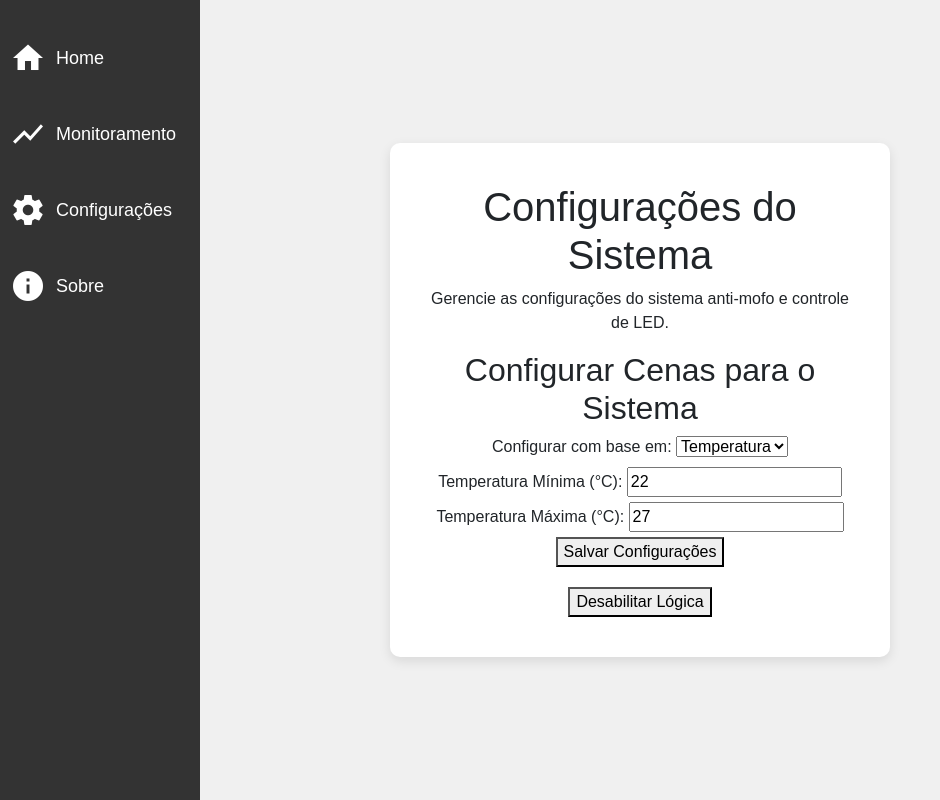
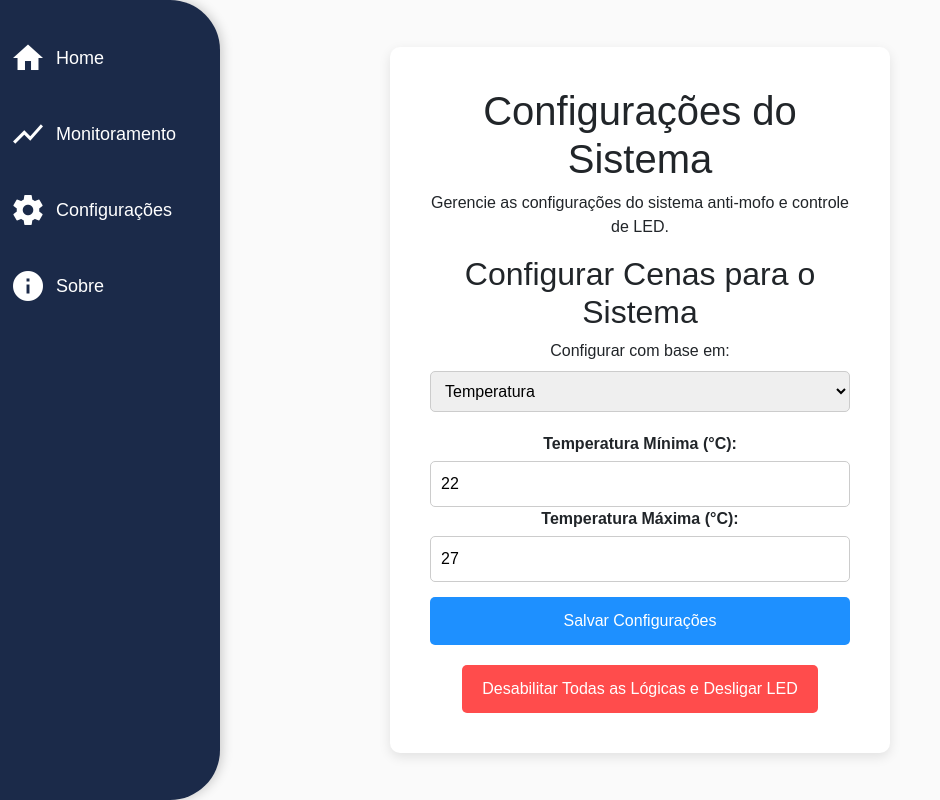
Before and after one commit to Brilhante29/Generic-IoT-backend, a FastAPI app: page /sistema-antimofo/configuracoes in a window 1280 px wide. Shown: the whole page, without its empty margins (0-940 px from the left). Run offline with FastAPI, Linux system fonts and the light colour scheme; some libraries are stand-ins or nearby versions.

Commit message:
feat: melhorando UI

```diff
--- a/app.py
+++ b/app.py
@@ -29,9 +29,12 @@ mqtt_client = mqtt.Client()
 temperature = "N/A"
 humidity = "N/A"
 led_state = "Desligado"
-min_temperature = 22.0  # Valor inicial (padrão)
-max_temperature = 27.0  # Valor inicial (padrão)
-disable_logic = False  # Desativar a lógica de cena inicialmente
+min_temperature = 22.0  # Valor inicial para temperatura mínima
+max_temperature = 27.0  # Valor inicial para temperatura máxima
+min_humidity = 30.0     # Valor inicial para umidade mínima
+max_humidity = 70.0     # Valor inicial para umidade máxima
+logic_enabled = None    # None = lógica desabilitada, "temperature" = lógica de temperatura, "humidity" = lógica de umidade
+manual_led_control = True  # Permitir controle manual do LED (True = sim)
 
 # -------------------- Banco de Dados --------------------
 client = MongoClient("mongodb://localhost:27017/")
@@ -44,110 +47,84 @@ collection = db.sensor_data
 def log_message(level, message):
     print(f"[{level}] {message}")
 
-# Função para validar dados de temperatura e umidade
-def is_valid_data(temp, hum):
+# Função para validar e salvar dados no MongoDB
+def save_to_mongodb(temp, hum):
     try:
         temp = float(temp)
         hum = float(hum)
-        return -50 <= temp <= 100 and 0 <= hum <= 100
+        if -50 <= temp <= 100 and 0 <= hum <= 100:
+            data = {
+                "temperature": temp,
+                "humidity": hum,
+                "timestamp": datetime.utcnow()
+            }
+            collection.insert_one(data)
+            log_message("LOG", f"Dados salvos no MongoDB: {data}")
     except ValueError:
-        return False
+        log_message("ERROR", "Dados inválidos, não salvos no MongoDB.")
 
-# Função para salvar dados válidos no MongoDB
-def save_to_mongodb(temp, hum):
-    if is_valid_data(temp, hum):
-        data = {
-            "temperature": float(temp),
-            "humidity": float(hum),
-            "timestamp": datetime.utcnow()
-        }
-        collection.insert_one(data)
-        log_message("LOG", f"Dados salvos no MongoDB: {data}")
+# Função para aplicar a lógica de cena (umidade ou temperatura)
+def apply_scene_logic(temp=None, hum=None):
+    global led_state, logic_enabled, manual_led_control
 
-# Função para aplicar a lógica de cena com base na temperatura
-def apply_scene_logic(temp=None, hum=None):
-    global led_state
+    log_message("LOG", f"Aplicando lógica: {logic_enabled}")
 
-    log_message("LOG", f"Aplicando lógica de cena. Lógica desativada: {disable_logic}")
+    if logic_enabled == "humidity" and hum is not None:
+        if hum > max_humidity and led_state == "Desligado":
+            log_message("LOG", f"Umidade ({hum}%) acima de {max_humidity}%, ligando o LED.")
+            mqtt_client.publish(mqtt_topic_cmd, "ON")
+            set_led_state("Ligado")
+        elif hum < min_humidity and led_state == "Ligado":
+            log_message("LOG", f"Umidade ({hum}%) abaixo de {min_humidity}%, desligando o LED.")
+            mqtt_client.publish(mqtt_topic_cmd, "OFF")
+            set_led_state("Desligado")
 
-    if disable_logic:
-        log_message("LOG", "Lógica de cena desativada. Desligando o LED.")
-        if led_state == "Ligado":
+    elif logic_enabled == "temperature" and temp is not None:
+        if temp > max_temperature and led_state == "Ligado":
+            log_message("LOG", f"Temperatura ({temp}°C) acima de {max_temperature}°C, desligando o LED.")
             mqtt_client.publish(mqtt_topic_cmd, "OFF")
-            set_led_state("Desligado", temp if temp is not None else hum)
-        return
-
-    try:
-        if temp is not None:
-            temp = float(temp)
-            min_temp = float(min_temperature)
-            max_temp = float(max_temperature)
-
-            # Logica para temperatura permanece como estava
-            if temp > max_temp:
-                log_message("LOG", f"Temperatura ({temp}°C) acima do máximo ({max_temp}°C), desligando o LED.")
-                mqtt_client.publish(mqtt_topic_cmd, "OFF")
-                set_led_state("Desligado", temp)
-            elif temp < min_temp and led_state == "Desligado":
-                log_message("LOG", f"Temperatura ({temp}°C) abaixo do mínimo ({min_temp}°C), ligando o LED.")
-                mqtt_client.publish(mqtt_topic_cmd, "ON")
-                set_led_state("Ligado", temp)
-
-        elif hum is not None:
-            hum = float(hum)
-            min_hum = float(min_humidity)
-            max_hum = float(max_humidity)
-
-            # Lógica para umidade: Ligar o LED se a umidade estiver acima do limite máximo
-            if hum > max_hum and led_state == "Desligado":
-                log_message("LOG", f"Umidade ({hum}%) acima do máximo ({max_hum}%), ligando o LED.")
-                mqtt_client.publish(mqtt_topic_cmd, "ON")
-                set_led_state("Ligado", hum)
-
-            # Desligar o LED se a umidade estiver abaixo do limite mínimo
-            elif hum < min_hum and led_state == "Ligado":
-                log_message("LOG", f"Umidade ({hum}%) abaixo do mínimo ({min_hum}%), desligando o LED.")
-                mqtt_client.publish(mqtt_topic_cmd, "OFF")
-                set_led_state("Desligado", hum)
-
-    except ValueError as e:
-        log_message("ERROR", f"Falha ao converter valores: {e}")
-
+            set_led_state("Desligado")
+        elif temp < min_temperature and led_state == "Desligado":
+            log_message("LOG", f"Temperatura ({temp}°C) abaixo de {min_temperature}°C, ligando o LED.")
+            mqtt_client.publish(mqtt_topic_cmd, "ON")
+            set_led_state("Ligado")
 
 # Função para alterar o estado do LED
-def set_led_state(state, temp):
+def set_led_state(state):
     global led_state
     led_state = state
-    log_message("LOG", f"Dispositivo {state}. Temperatura: {temp}°C")
+    log_message("LOG", f"LED {state}")
 
 # -------------------- Funções MQTT --------------------
 
+# Função para conexão ao MQTT
 def on_connect(client, userdata, flags, rc):
     log_message("LOG", f"Conectado ao Broker MQTT com resultado {rc}")
     client.subscribe(mqtt_topic_temp)
     client.subscribe(mqtt_topic_hum)
 
+# Função para receber mensagens via MQTT
 def on_message(client, userdata, msg):
     global temperature, humidity
     try:
         if msg.topic == mqtt_topic_temp:
             temperature = float(msg.payload.decode("utf-8"))
             log_message("LOG", f"Nova temperatura recebida: {temperature}°C")
-            apply_scene_logic(temperature)
+            apply_scene_logic(temp=temperature)
 
         elif msg.topic == mqtt_topic_hum:
             humidity = float(msg.payload.decode("utf-8"))
             log_message("LOG", f"Nova umidade recebida: {humidity}%")
+            apply_scene_logic(hum=humidity)
             save_to_mongodb(temperature, humidity)
 
     except ValueError:
-        log_message("ERROR", f"Não foi possível converter a mensagem: {msg.payload.decode('utf-8')}")
-    except Exception as e:
-        log_message("ERROR", f"Falha ao processar a mensagem: {e}")
+        log_message("ERROR", f"Erro ao converter a mensagem: {msg.payload.decode('utf-8')}")
 
 mqtt_client.on_connect = on_connect
 mqtt_client.on_message = on_message
 
+# Iniciar o cliente MQTT
 def start_mqtt():
     mqtt_client.connect(mqtt_broker, mqtt_port, 60)
     mqtt_client.loop_forever()
@@ -157,7 +134,6 @@ mqtt_thread.daemon = True
 mqtt_thread.start()
 
 # -------------------- Rotas de API --------------------
-
 @app.get("/sistema-antimofo", response_class=HTMLResponse)
 async def root():
     return RedirectResponse(url="/sistema-antimofo/home")
@@ -178,67 +154,72 @@ async def configuracoes(request: Request):
 async def sobre(request: Request):
     return templates.TemplateResponse("sobre.html", {"request": request})
 
-@app.post("/api/toggle-logic")
-async def toggle_logic():
-    global disable_logic
-    disable_logic = not disable_logic
-    message = "Lógica de cena desabilitada!" if disable_logic else "Lógica de cena habilitada!"
-
-    if disable_logic and led_state == "Ligado":
-        mqtt_client.publish(mqtt_topic_cmd, "OFF")
-        set_led_state("Desligado", temperature)
-        log_message("LOG", "Lógica desativada e LED desligado.")
-
-    return {"message": message, "disable_logic": disable_logic}
-
+# API para alternar entre lógicas de temperatura ou umidade
 @app.post("/api/configuracao")
 async def set_sensor_config(request: Request):
-    global min_temperature, max_temperature, min_humidity, max_humidity
+    global min_temperature, max_temperature, min_humidity, max_humidity, logic_enabled, manual_led_control
     body = await request.json()
 
     try:
         logic_type = body.get('logicType')
+        manual_led_control = False  # Desabilita o controle manual do LED quando uma lógica estiver ativa
 
         if logic_type == "temperature":
             min_temperature = float(body['minTemperature'])
             max_temperature = float(body['maxTemperature'])
-            log_message("LOG", f"Configurações de temperatura salvas: min_temperature={min_temperature}, max_temperature={max_temperature}")
-            return {"message": "Configurações de temperatura salvas com sucesso!"}
+            logic_enabled = "temperature"
+            log_message("LOG", f"Lógica de temperatura habilitada: min={min_temperature}°C, max={max_temperature}°C")
+            return {"message": "Configurações de temperatura salvas e lógica habilitada!"}
 
         elif logic_type == "humidity":
             min_humidity = float(body['minHumidity'])
             max_humidity = float(body['maxHumidity'])
-            log_message("LOG", f"Configurações de umidade salvas: min_humidity={min_humidity}, max_humidity={max_humidity}")
-            return {"message": "Configurações de umidade salvas com sucesso!"}
+            logic_enabled = "humidity"
+            log_message("LOG", f"Lógica de umidade habilitada: min={min_humidity}%, max={max_humidity}%")
+            return {"message": "Configurações de umidade salvas e lógica habilitada!"}
 
         else:
             return JSONResponse(status_code=400, content={"error": "Tipo de lógica inválido."})
 
     except (ValueError, KeyError):
-        log_message("ERROR", "Valores de configuração inválidos.")
+        log_message("ERROR", "Erro ao salvar configurações.")
         return JSONResponse(status_code=400, content={"error": "Valores de configuração inválidos."})
 
-@app.get("/api/get-logic-state")
-async def get_logic_state():
-    return {"disable_logic": disable_logic}
+# API para desabilitar a lógica e habilitar o controle manual do LED
+@app.post("/api/toggle-logic")
+async def toggle_logic():
+    global logic_enabled, manual_led_control
+    logic_enabled = None  # Desabilita qualquer lógica ativa
+    manual_led_control = True  # Permite controle manual do LED
+    mqtt_client.publish(mqtt_topic_cmd, "OFF")  # Desliga o LED ao desabilitar lógica
+    set_led_state("Desligado")
+    log_message("LOG", "Lógica desativada, controle manual do LED habilitado.")
+    return {"message": "Lógica desativada e controle manual do LED habilitado!"}
 
+# API para controlar o LED manualmente (somente se não houver lógica ativa)
 @app.get("/api/led/{state}")
 async def control_led(state: str):
-    global led_state
+    global led_state, manual_led_control
+
+    if not manual_led_control:
+        return JSONResponse(status_code=403, content={"error": "Controle manual desabilitado, uma lógica está ativa."})
+
     if state == "on":
         mqtt_client.publish(mqtt_topic_cmd, "ON")
-        set_led_state("Ligado", temperature)
+        set_led_state("Ligado")
     elif state == "off":
         mqtt_client.publish(mqtt_topic_cmd, "OFF")
-        set_led_state("Desligado", temperature)
+        set_led_state("Desligado")
     return {"status": f"LED {state}"}
 
+# API para buscar o estado atual de temperatura, umidade e LED
 @app.get("/api/dados")
 async def get_sensor_data():
-    return {"temperature": temperature, "humidity": humidity}
+    return {"temperature": temperature, "humidity": humidity, "led_state": led_state}
 
+# API para buscar dados históricos com base no período
 @app.get("/api/dados/{period}")
-async def get_sensor_data(period: str):
+async def get_sensor_data_period(period: str):
     periods = {
         "1mes": timedelta(days=30),
         "2semanas": timedelta(weeks=2),
--- a/templates/base.html
+++ b/templates/base.html
@@ -14,49 +14,69 @@
         justify-content: center;
         align-items: center;
         height: 100vh;
-        background-color: #f0f0f0;
+        background-color: #fafafa; /* Cinza extremamente claro */
       }
+
       .sidebar {
         height: 100%;
         width: 80px;
         position: fixed;
         top: 0;
         left: 0;
-        background-color: #333;
+        background-color: #1b2a49; /* Azul escuro marcante */
         display: flex;
         flex-direction: column;
         align-items: center;
         padding-top: 20px;
-        transition: width 0.4s;
+        transition: width 0.4s ease-in-out, border-radius 0.4s ease-in-out;
         overflow: hidden;
+        border-radius: 0 30px 30px 0; /* Arredondamento nos cantos direito superior e inferior */
+        box-shadow: 2px 0 12px rgba(0, 0, 0, 0.2); /* Sombra sutil para dar profundidade */
       }
+
       .sidebar:hover {
-        width: 200px;
+        width: 220px; /* Aumenta a largura ao passar o mouse */
+        border-radius: 0 50px 50px 0; /* Aumenta o arredondamento ao expandir */
       }
+
       .sidebar i {
         font-size: 36px;
         color: white;
         margin: 20px 0;
+        transition: transform 0.3s ease-in-out;
       }
+
+      .sidebar i:hover {
+        transform: scale(1.2); /* Efeito de hover nos ícones */
+      }
+
       .sidebar span {
         display: none;
         font-size: 18px;
         color: white;
         white-space: nowrap;
         padding-left: 10px;
+        transition: opacity 0.4s ease-in-out;
       }
+
       .sidebar:hover span {
         display: inline-block;
+        opacity: 1; /* Suaviza a transição do texto ao aparecer */
       }
+
       .sidebar a {
         display: flex;
         align-items: center;
         width: 100%;
         padding-left: 10px;
+        transition: background-color 0.3s ease-in-out;
       }
+
       .sidebar a:hover {
-        background-color: #444;
+        background-color: #24385b; /* Azul intermediário mais claro ao passar o mouse */
       }
+
+
       .container {
         text-align: center;
         width: 100%;
@@ -66,25 +86,30 @@
         border-radius: 10px;
         box-shadow: 0 4px 12px rgba(0, 0, 0, 0.1);
       }
+
       .monitoring-container {
         max-width: 90%;
         padding: 60px;
       }
+
       .data-row {
         display: flex;
         justify-content: space-around;
         margin-bottom: 20px;
       }
+
       .data-display {
         font-size: 36px;
         font-weight: 300;
         color: #333;
         margin: 0 20px;
       }
+
       .data-icon {
         font-size: 50px;
         color: #1e90ff;
       }
+
       .toggle-switch {
         position: relative;
         display: inline-block;
@@ -92,11 +117,13 @@
         height: 48px;
         margin-top: 30px;
       }
+
       .toggle-switch input {
         opacity: 0;
         width: 0;
         height: 0;
       }
+
       .slider {
         position: absolute;
         cursor: pointer;
@@ -109,6 +136,7 @@
         border-radius: 34px;
         border: 2px solid #ccc;
       }
+
       .slider:before {
         position: absolute;
         content: "";
@@ -120,13 +148,16 @@
         transition: 0.4s;
         border-radius: 50%;
       }
+
       input:checked + .slider {
         background-color: #1e90ff;
         border-color: #1e90ff;
       }
+
       input:checked + .slider:before {
         transform: translateX(52px);
       }
+
       .monitoring-container {
         max-width: 75%;
         margin-left: 240px;
@@ -135,6 +166,7 @@
         border-radius: 10px;
         box-shadow: 0 4px 12px rgba(0, 0, 0, 0.1);
       }
+
       .charts-grid {
         display: grid;
         grid-template-columns: 1fr;
@@ -144,29 +176,86 @@
         margin: 0 auto;
         padding: 20px;
       }
+
       .chart-container {
         position: relative;
         height: 38vh;
         width: 100%;
         margin: 0 auto;
       }
+
       @media (min-width: 768px) {
         .charts-grid {
           grid-template-columns: repeat(3, 1fr);
         }
+
         .chart-container {
           height: 30vh;
         }
       }
+
       @media (max-width: 768px) {
         .chart-container {
           height: 40vh;
         }
       }
+
       .chart-container canvas {
         max-width: 100%;
         height: auto;
       }
+
+      .styled-select {
+        padding: 10px;
+        border-radius: 5px;
+        border: 1px solid #ccc;
+        font-size: 16px;
+        margin-bottom: 20px;
+        width: 100%;
+      }
+
+      .form-container {
+        display: flex;
+        flex-direction: column;
+        gap: 15px;
+      }
+
+      .settings-container label {
+        font-weight: bold;
+        margin-bottom: 5px;
+      }
+
+      .form-input {
+        padding: 10px;
+        border-radius: 5px;
+        border: 1px solid #ccc;
+        font-size: 16px;
+        width: 100%;
+      }
+
+      .styled-button {
+        background-color: #1e90ff;
+        color: white;
+        padding: 12px 20px;
+        border: none;
+        border-radius: 5px;
+        cursor: pointer;
+        font-size: 16px;
+        transition: background-color 0.3s;
+      }
+
+      .styled-button:hover {
+        background-color: #1c86ee;
+      }
+
+      .styled-button.danger {
+        background-color: #ff4c4c;
+      }
+
+      .styled-button.danger:hover {
+        background-color: #ff1f1f;
+      }
+
     </style>
     <script src="https://code.jquery.com/jquery-3.5.1.slim.min.js"></script>
   </head>
--- /dev/null
+++ b/templates/components/footer.html
@@ -0,0 +1,3 @@
+<footer>
+  <p class="text-center">© Sistema Anti-Mofo - Todos os direitos reservados.</p>
+</footer>
--- a/templates/configuracoes.html
+++ b/templates/configuracoes.html
@@ -11,14 +11,14 @@
 
   <!-- Seletor de lógica: Temperatura ou Umidade -->
   <label for="logicType">Configurar com base em:</label>
-  <select id="logicType" name="logicType">
+  <select id="logicType" name="logicType" class="styled-select">
     <option value="temperature">Temperatura</option>
     <option value="humidity">Umidade</option>
   </select>
 
-  <form id="sceneForm">
+  <form id="sceneForm" class="form-container">
     <!-- Configurações de Temperatura -->
-    <div id="temperatureSettings">
+    <div id="temperatureSettings" class="settings-container">
       <label for="minTemperature">Temperatura Mínima (°C):</label>
       <input
         type="number"
@@ -26,6 +26,7 @@
         name="minTemperature"
         value="22"
         required
+        class="form-input"
       />
 
       <label for="maxTemperature">Temperatura Máxima (°C):</label>
@@ -35,11 +36,12 @@
         name="maxTemperature"
         value="27"
         required
+        class="form-input"
       />
     </div>
 
     <!-- Configurações de Umidade -->
-    <div id="humiditySettings" style="display: none;">
+    <div id="humiditySettings" class="settings-container" style="display: none;">
       <label for="minHumidity">Umidade Mínima (%):</label>
       <input
         type="number"
@@ -47,6 +49,7 @@
         name="minHumidity"
         value="30"
         required
+        class="form-input"
       />
 
       <label for="maxHumidity">Umidade Máxima (%):</label>
@@ -56,15 +59,16 @@
         name="maxHumidity"
         value="60"
         required
+        class="form-input"
       />
     </div>
 
-    <button type="submit">Salvar Configurações</button>
+    <button type="submit" class="styled-button">Salvar Configurações</button>
   </form>
 
-  <!-- Botão para desabilitar ou habilitar a lógica -->
+  <!-- Botão para desabilitar todas as lógicas e desligar o LED -->
   <div style="margin-top: 20px;">
-    <button id="toggleLogicButton">Desabilitar Lógica</button>
+    <button id="disableLogicButton" class="styled-button danger">Desabilitar Todas as Lógicas e Desligar LED</button>
     <span id="loadingIndicator" style="display:none;">Carregando...</span>
   </div>
 </div>
@@ -124,5 +128,19 @@
     }
   });
 
+  // Função para desabilitar todas as lógicas e desligar o LED
+  document.getElementById("disableLogicButton").addEventListener("click", async function () {
+    try {
+      toggleLoading(true);
+      const response = await fetch("/api/toggle-logic", { method: "POST" });
+      const result = await response.json();
+      alert(result.message);
+    } catch (error) {
+      alert("Erro ao desabilitar lógicas!");
+    } finally {
+      toggleLoading(false);
+    }
+  });
+
 </script>
 {% endblock %}
```
Also changed, not shown: templates/components/header.html (added, +8 -0 lines), templates/components/sidebar.html (added, +18 -0 lines), templates/monitoramento.html (+92 -68 lines), templates/sobre.html (+17 -18 lines), templates/static/css/styles.css (added, +105 -0 lines).
